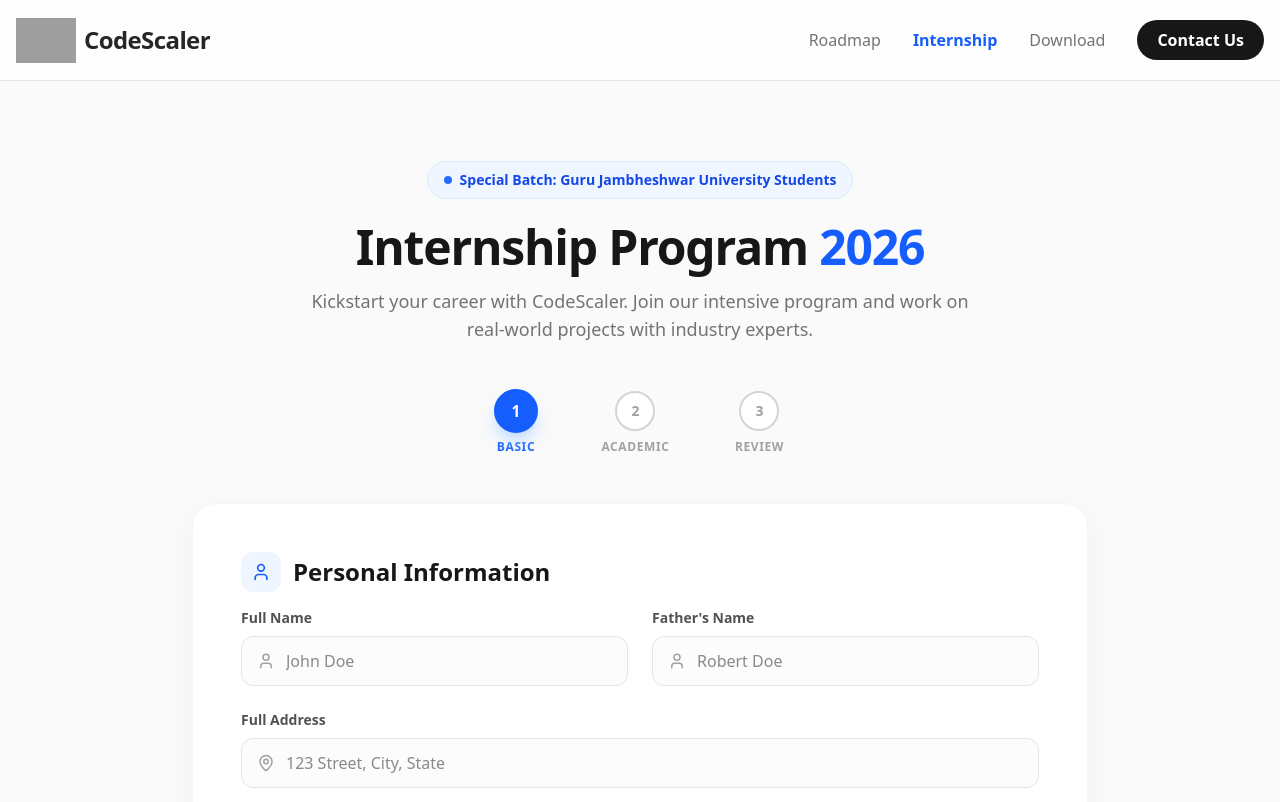
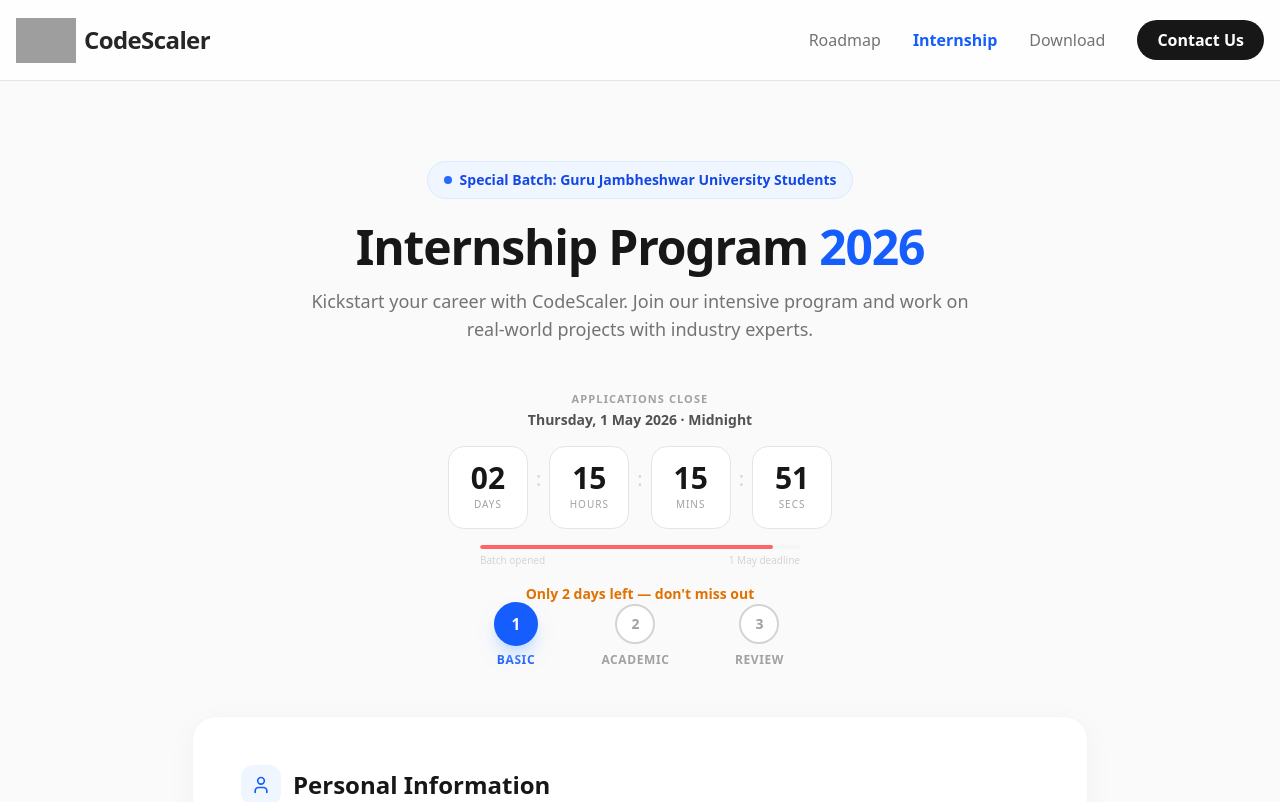
Before and after one commit to Ajaxparmar/intership, a Next.js app: page / in a window 1280 px wide. Shown: the top 802 px of the page. Built offline with nearby package versions, Linux system fonts and the light colour scheme; grey boxes are pictures that could not be loaded.

Commit message:
add timer

```diff
--- a/app/page.tsx
+++ b/app/page.tsx
@@ -24,6 +24,7 @@
 } from "lucide-react";
 import { clsx, type ClassValue } from "clsx";
 import { twMerge } from "tailwind-merge";
+import RunTimer from "@/app/timer";
 
 function cn(...inputs: ClassValue[]) {
   return twMerge(clsx(inputs));
@@ -293,7 +294,7 @@
                 Kickstart your career with CodeScaler. Join our intensive program and work on real-world projects with industry experts.
               </p>
             </div>
-
+          <RunTimer />
             {/* Step Indicator */}
             {!isSubmitted && (
               <div className="flex items-center justify-center mb-12 relative px-4">
--- /dev/null
+++ b/app/timer.tsx
@@ -0,0 +1,145 @@
+"use client";
+
+import { useState, useEffect } from "react";
+
+const DEADLINE = new Date("2026-05-01T23:59:59");
+const BATCH_START = new Date("2026-04-01T00:00:00");
+const TOTAL_MS = DEADLINE.getTime() - BATCH_START.getTime();
+
+function pad(n: number) {
+  return String(n).padStart(2, "0");
+}
+
+export default function CountdownTimer() {
+  const [diff, setDiff] = useState<number | null>(null);
+
+  useEffect(() => {
+    // Set initial value client-side to avoid hydration mismatch
+    setDiff(DEADLINE.getTime() - Date.now());
+    const id = setInterval(() => {
+      setDiff(DEADLINE.getTime() - Date.now());
+    }, 1000);
+    return () => clearInterval(id);
+  }, []);
+
+  // Render nothing on server (avoids hydration mismatch)
+  if (diff === null) return null;
+
+  const expired = diff <= 0;
+  const isUrgent = diff < 86_400_000;
+  const isVeryUrgent = diff < 3_600_000;
+
+  const d = Math.max(0, Math.floor(diff / 86_400_000));
+  const h = Math.max(0, Math.floor((diff % 86_400_000) / 3_600_000));
+  const m = Math.max(0, Math.floor((diff % 3_600_000) / 60_000));
+  const s = Math.max(0, Math.floor((diff % 60_000) / 1_000));
+
+  const progressPct = Math.min(
+    100,
+    Math.max(0, ((Date.now() - BATCH_START.getTime()) / TOTAL_MS) * 100)
+  );
+
+  const blockClass = `flex flex-col items-center justify-center w-20 py-4
+    rounded-2xl border transition-colors duration-500
+    ${isUrgent
+      ? "border-red-300 bg-red-50 text-red-600"
+      : "border-neutral-200 bg-white text-neutral-900"
+    }`;
+
+  const labelClass = `text-[10px] uppercase tracking-widest mt-1
+    ${isUrgent ? "text-red-400" : "text-neutral-400"}`;
+
+  const getMessage = () => {
+    if (expired) return null;
+    if (isVeryUrgent)
+      return (
+        <span className="text-red-500 animate-pulse font-bold">
+          ⚑ Last chance — submit your application now!
+        </span>
+      );
+    if (isUrgent)
+      return (
+        <span className="text-red-500">
+          Running out — only {h}h {m}m left
+        </span>
+      );
+    if (d <= 2)
+      return (
+        <span className="text-amber-600">
+          Only {d} day{d > 1 ? "s" : ""} left — don't miss out
+        </span>
+      );
+    return (
+      <span className="text-neutral-400">
+        {d} day{d > 1 ? "s" : ""} remaining to secure your seat
+      </span>
+    );
+  };
+
+  if (expired) {
+    return (
+      <div className="text-center py-6 space-y-1">
+        <p className="text-lg font-bold text-neutral-800">
+          Applications closed
+        </p>
+        <p className="text-sm text-neutral-400">
+          This batch is no longer accepting submissions.
+        </p>
+      </div>
+    );
+  }
+
+  return (
+    <div className="space-y-4">
+      {/* Label */}
+      <div className="text-center">
+        <p className="text-[11px] uppercase tracking-widest text-neutral-400 font-bold">
+          Applications close
+        </p>
+        <p className="text-sm font-semibold text-neutral-600 mt-0.5">
+          Thursday, 1 May 2026 · Midnight
+        </p>
+      </div>
+
+      {/* Blocks */}
+      <div className="flex items-center justify-center gap-2">
+        <div className={blockClass}>
+          <span className="text-3xl font-bold tabular-nums leading-none">{pad(d)}</span>
+          <span className={labelClass}>Days</span>
+        </div>
+        <span className="text-xl text-neutral-300 pb-4">:</span>
+        <div className={blockClass}>
+          <span className="text-3xl font-bold tabular-nums leading-none">{pad(h)}</span>
+          <span className={labelClass}>Hours</span>
+        </div>
+        <span className="text-xl text-neutral-300 pb-4">:</span>
+        <div className={blockClass}>
+          <span className="text-3xl font-bold tabular-nums leading-none">{pad(m)}</span>
+          <span className={labelClass}>Mins</span>
+        </div>
+        <span className="text-xl text-neutral-300 pb-4">:</span>
+        <div className={blockClass}>
+          <span className="text-3xl font-bold tabular-nums leading-none">{pad(s)}</span>
+          <span className={labelClass}>Secs</span>
+        </div>
+      </div>
+
+      {/* Progress bar */}
+      <div className="max-w-xs mx-auto">
+        <div className="h-1 bg-neutral-100 rounded-full overflow-hidden">
+          <div
+            className="h-full bg-red-400 rounded-full transition-all duration-1000"
+            style={{ width: `${progressPct.toFixed(2)}%` }}
+          />
+        </div>
+        <div className="flex justify-between text-[10px] text-neutral-300 mt-1">
+          <span>Batch opened</span>
+          <span>1 May deadline</span>
+        </div>
+      </div>
+
+      {/* Message */}
+      <p className="text-center text-sm font-semibold">{getMessage()}</p>
+    </div>
+  );
+}
```
